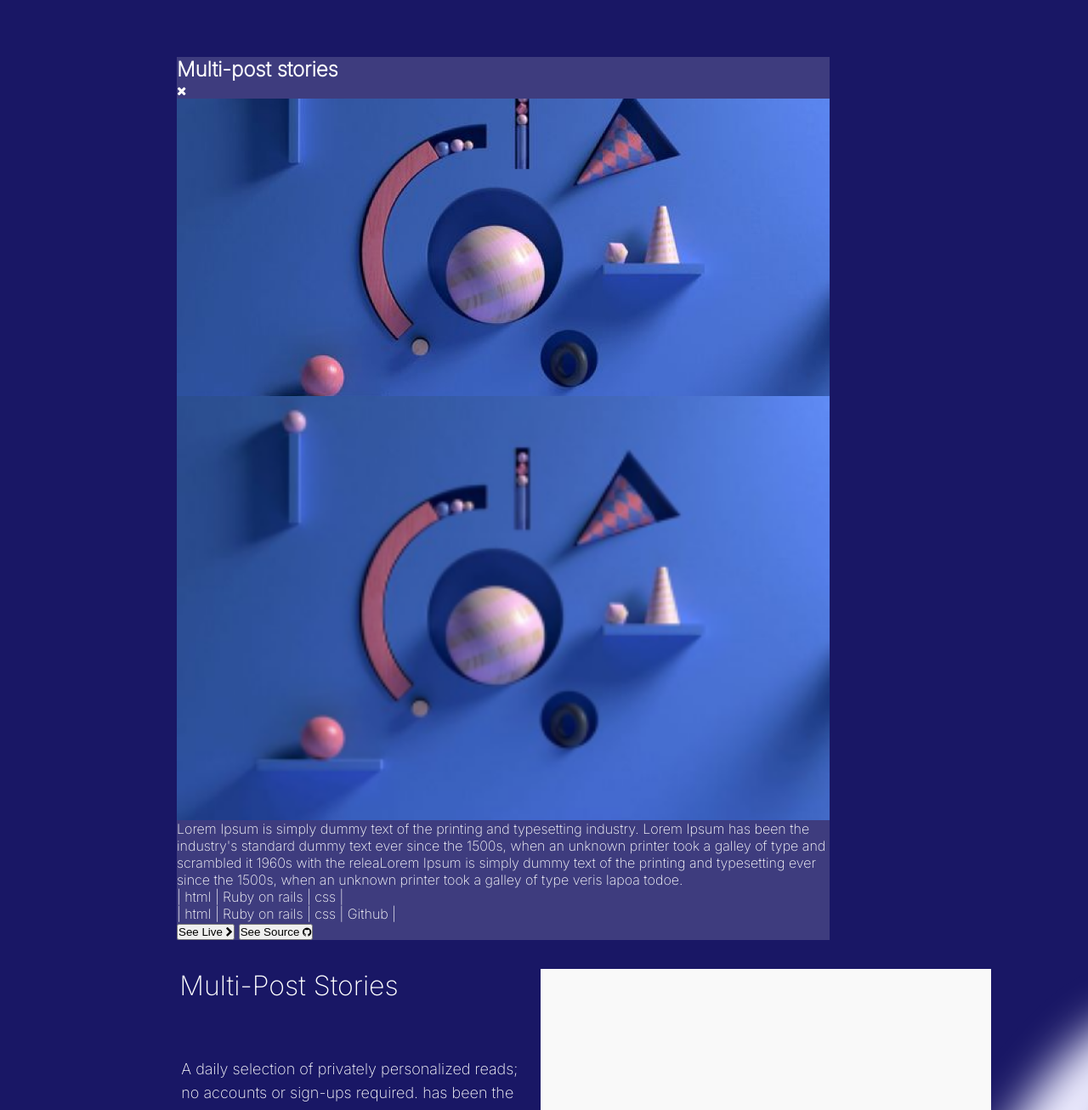
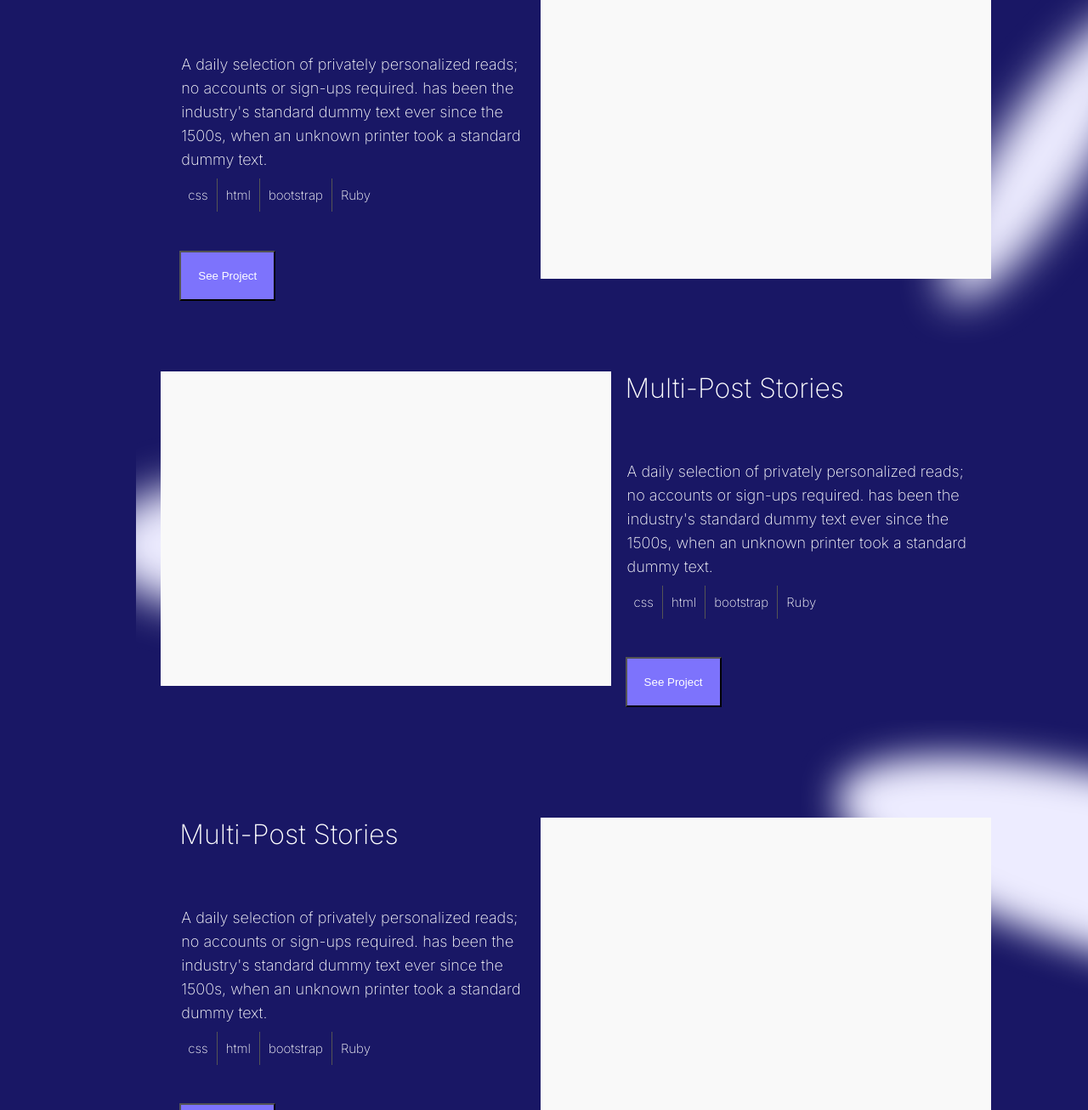
Before and after one commit to AbigiyaTY/Portfolio, a plain HTML site: page index.html in a window 1280 px wide. Shown: the part 1691-2997 px from the top of the page at 85% size. Drawn offline with Linux system fonts and the light colour scheme.

Commit message:
Fixed errors

```diff
--- a/css/style.css
+++ b/css/style.css
@@ -32,16 +32,27 @@ a {
   font-size: 90%;
 }
 
+
+/* POPUP window */
+
+.langArrayLg,
+.large {
+  display: none;
+}
+
 .displayWork {
+  position: fixed;
+  top: 50%;
+  left: 47%;
   width: 80%;
-  background: rgba(255, 255, 255, 0.16);
-  margin-top: 15%;
-  margin-bottom: 2%;
-  margin-left: 5%;
-  margin-right: 5%;
-  display: flex;
-  flex-direction: column;
-  align-content: center;
+  height: 92%;
+  transform: translate(-50%, -50%) scale(0);
+  transition: 200ms ease-in-out;
+  border-radius: 2px;
+  z-index: 10;
+  background: #ffffff29;
+  border: 1px solid #fff;
+  box-shadow: 1px 48px 48px #252f8914;
 }
 
 .displayWork.active {
@@ -52,21 +63,114 @@ a {
   position: fixed;
   opacity: 0;
   transition: 200ms ease-in-out;
-  top: 1px;
-  left: 1px;
+  top: 1%;
+  left: 1%;
   right: 1px;
   z-index: 1;
   pointer-events: none;
   background: #191765;
-  height: 80%;
+  background-image: url('../images/Ellipse-1.svg'), url('../images/Ellipse-2.svg');
+  background-position: left, bottom right;
+  background-repeat: no-repeat;
 }
 
 #overlay.active {
   opacity: 1;
   pointer-events: all;
+  width: 100%;
+  height: 100%;
+}
+
+.headerDis {
+  display: flex;
   width: 80%;
-  height: 80%;
-}
+  justify-content: space-around;
+  margin-bottom: 10%;
+}
+
+.headerDis i {
+  font-size: 147%;
+  margin-top: 144%;
+}
+
+.closeWork {
+  margin-top: 45%;
+  margin-left: 169%;
+}
+
+.displayHeader {
+  margin-left: 1%;
+  font-size: 22px;
+  font-weight: 500;
+  margin-top: 10%;
+  font-family: 'Roboto', sans-serif;
+}
+
+.displayImg,
+.displayP {
+  width: 80%;
+  margin-bottom: 10%;
+  margin-left: 10%;
+  margin-right: 5%;
+}
+
+.displayP {
+  font-family: 'Roboto', sans-serif;
+  text-align: center;
+  font-size: 16px;
+  font-weight: 100;
+  line-height: 24px;
+}
+
+.diplayUlLG {
+  display: none;
+}
+
+.diplayUl {
+  margin-bottom: 10%;
+  margin-left: 30%;
+  margin-right: 5%;
+  font-size: 14px;
+  font-family: 'Poppins', sans-serif;
+}
+
+.buttonDis {
+  color: white;
+  padding-bottom: 4%;
+}
+
+.buttonTwo,
+.buttonOne {
+  padding-top: 3%;
+  background-color: #7d73fc;
+}
+
+.buttonOne {
+  width: 35%;
+  margin-left: 37%;
+  margin-right: 28%;
+  margin-bottom: 10%;
+}
+
+.buttonTwo {
+  width: 45%;
+  margin-left: 32%;
+  margin-right: 28%;
+}
+
+.buttonTwo:hover,
+.buttonOne:hover {
+  background-color: #5e42d7;
+}
+
+.buttonDis a i {
+  font-size: 136%;
+  padding-left: 2%;
+  color: white;
+}
+
+
+/* POPUP window end */
 
 
 /* Header section */
@@ -1043,6 +1147,78 @@ form textarea {
   .lines {
     width: 960px;
   }
+
+  /* popup window start */
+  .displayWork {
+    left: 47.5%;
+  }
+
+  .headerDis i {
+    font-size: 300%;
+    margin-top: 144%;
+    margin-left: 215%;
+  }
+
+  .small {
+    display: none;
+  }
+
+  .large {
+    display: block;
+  }
+
+  .displayHeader {
+    font-size: 40px;
+  }
+
+  .displayP {
+    font-size: 24px;
+    line-height: 50px;
+  }
+
+  .diplayUl {
+    display: none;
+  }
+
+  .diplayUlLG {
+    display: block;
+    height: 30px;
+    font-size: 158%;
+    margin-bottom: 10%;
+    margin-left: 20%;
+    margin-right: 5%;
+  }
+
+  .footerDis {
+    width: 90%;
+    display: flex;
+    margin-left: 17%;
+    margin-bottom: 12%;
+  }
+
+  .buttonOne {
+    width: 22%;
+    margin-left: 3%;
+    margin-right: 10%;
+  }
+
+  .buttonTwo {
+    width: 25%;
+    margin-left: 0%;
+    margin-right: 0%;
+  }
+
+  .buttonDis {
+    margin-bottom: -3%;
+    padding-bottom: 24px;
+  }
+
+  .buttonOne p,
+  .buttonTwo p {
+    font-size: 150%;
+  }
+
+  /* popup window End */
 }
 
 @media only screen and (min-width: 960px) {
@@ -1449,4 +1625,47 @@ form textarea {
   .lines {
     width: 1500px;
   }
-}
+
+  /* POPup window open */
+  .displayWork {
+    width: 80%;
+    height: 88%;
+  }
+
+  .headerDis {
+    margin-bottom: 4%;
+  }
+
+  .large {
+    margin-bottom: 4%;
+  }
+
+  .displayP {
+    width: 60%;
+    margin-left: 25%;
+    font-size: -6px;
+    line-height: 50px;
+    align-items: center;
+    margin-bottom: 4%;
+  }
+
+  .diplayUlLG {
+    margin-left: 33%;
+    height: 30px;
+    font-size: 158%;
+    margin-bottom: 4%;
+    margin-right: 5%;
+  }
+
+  .footerDis {
+    width: 63%;
+    margin-bottom: 12%;
+    margin-left: 32%;
+  }
+
+  .buttonDis {
+    margin-top: 2%;
+  }
+
+  /* POPup window close */
+}
--- a/index.html
+++ b/index.html
@@ -16,6 +16,7 @@
     <!-- Custom Styles -->
     <link rel="stylesheet" href="css/style.css" />
     <!-- javascript -->
+    <script defer src="./js/script.js"></script>
 </head>
 
 <body>
@@ -334,8 +335,6 @@
             </div>
         </div>
     </footer>
-
-    <script src="./js/script.js"></script>
 </body>
 
 </html>
```
Also changed, not shown: .stylelintrc.json.
